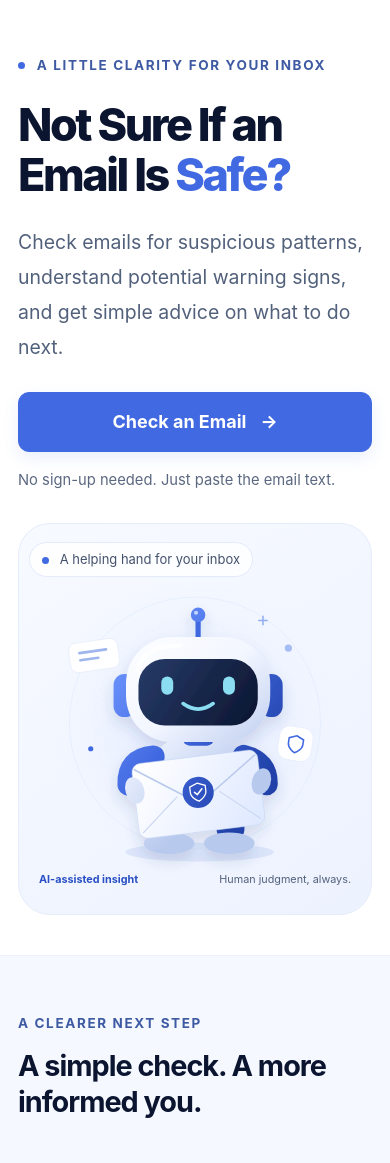
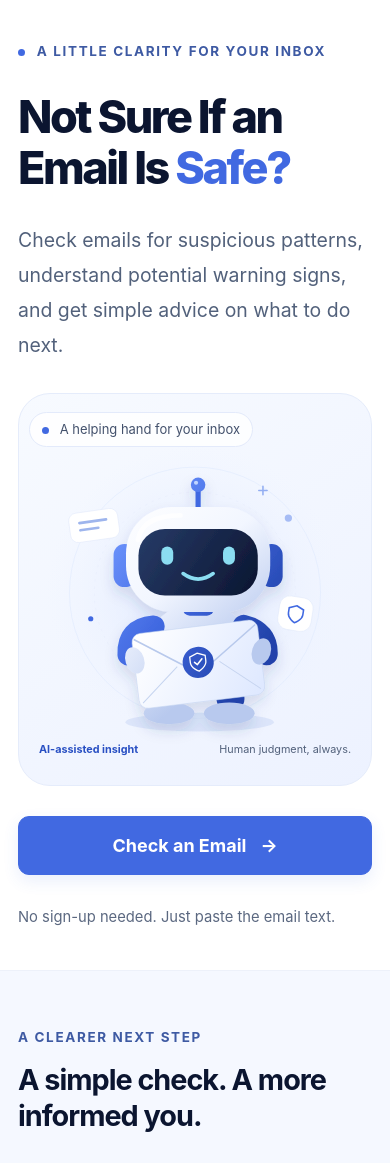
Before and after one commit to Musakhan678/Ai-phishing-detector, a Flask app: page / in a window 390 px wide. Shown: the part 127-1290 px from the top of the page. Run offline with Flask 3, Linux system fonts and the light colour scheme; parts of the project's set-up code (start-up, migrations or seed data) failed here and were passed over.

Commit message:
Place hero illustration above the call to action on mobile only

```diff
--- a/static/style.css
+++ b/static/style.css
@@ -116,4 +116,9 @@ button:disabled { opacity: .65; cursor: wait; }
 @media (max-width: 900px) { .hero { gap: 24px; padding-block: 50px; } .hero-art { padding: 18px 10px; } .nav-links { gap: 18px; } .nav-links a { font-size: .8rem; } .brand { font-size: .92rem; } .steps-grid { gap: 24px; } }
 @media (max-width: 720px) { .page-shell, .nav-shell { width: calc(100% - 36px); } .nav-shell { flex-wrap: wrap; gap: 8px; padding-block: 16px; } .nav-links { width: 100%; justify-content: space-between; gap: 10px; } .nav-links .nav-cta { padding: 6px 10px; } .hero { grid-template-columns: 1fr; padding-block: 40px; gap: 30px; } h1 { font-size: clamp(2.5rem, 9vw, 3.8rem); } .hero-art { width: min(440px, 100%); justify-self: center; } .hero-cta { width: 100%; } .steps-grid { grid-template-columns: 1fr; gap: 26px; } .step { padding-bottom: 22px; border-bottom: 1px solid #dce4f3; } .step:last-child { border: 0; padding-bottom: 0; } .how-section { padding-block: 42px; } .analysis-shell { padding-block: 42px 24px; } .card { padding: 24px; border-radius: 18px; } .result { padding: 22px; } }
 @media (max-width: 400px) { .card { padding: 18px; } .result { padding: 18px; } .actions { gap: 10px; } #analyze { width: 100%; min-width: 0; } .secondary { width: 100%; } .art-caption { font-size: .6rem; } .brand { font-size: .9rem; } }
+@media (max-width: 720px) {
+  .hero-copy { display: contents; }
+  .hero-copy > * { margin-block: 0; }
+  .hero-art { grid-row: 4; }
+}
 @media (prefers-reduced-motion: reduce) { :root { scroll-behavior: auto; } *, *::before, *::after { transition: none !important; animation: none !important; } }
```
